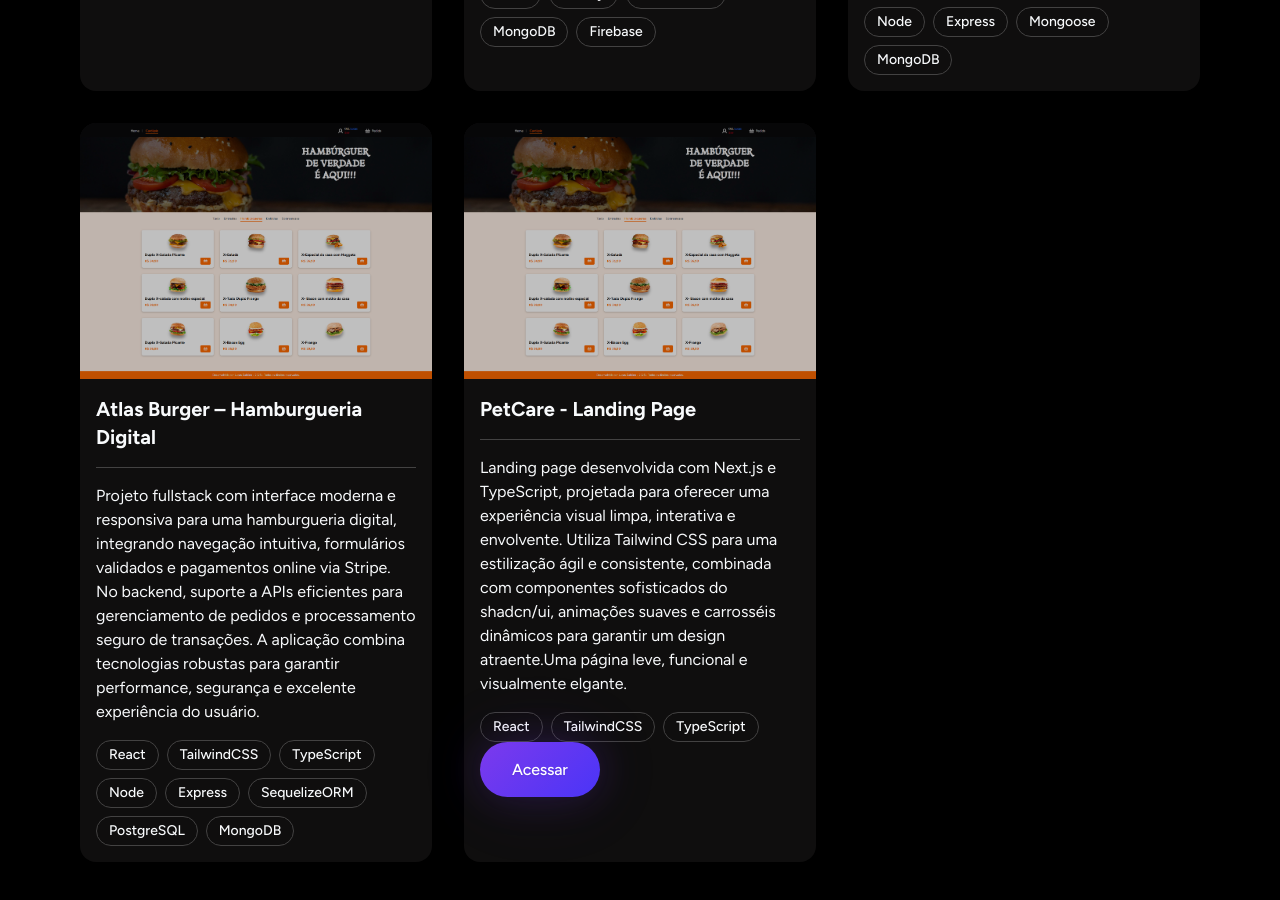
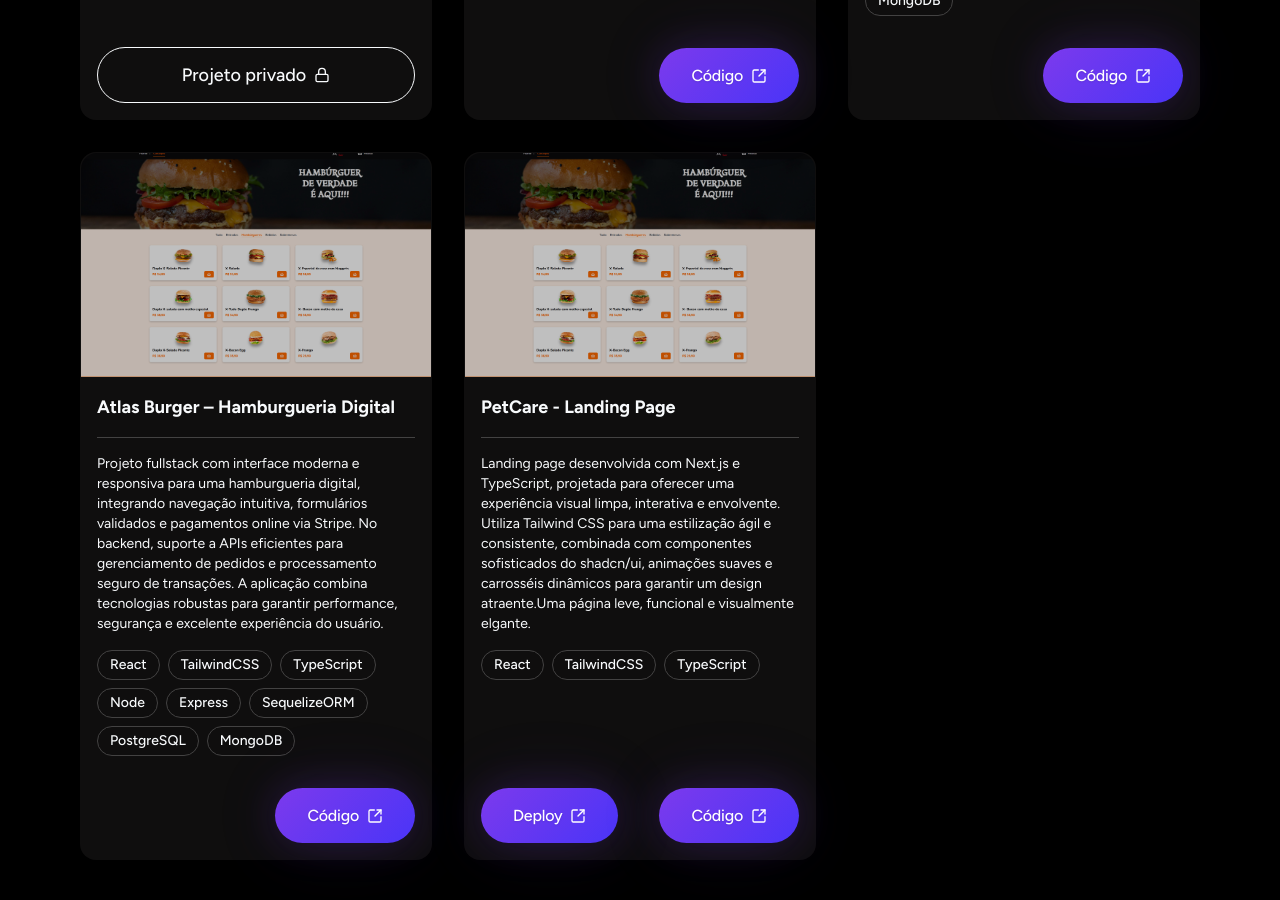
Before and after one commit to lucasfgaldinos/meu-portfolio, a React (Vite) app: page / in a window 1280 px wide. Shown: the part 2120-3020 px from the top of the page. Built offline with nearby package versions, Linux system fonts and the light colour scheme.

Commit message:
Finalizacao do ProjectCard component

```diff
--- a/src/components/ProjectCard/index.tsx
+++ b/src/components/ProjectCard/index.tsx
@@ -1,3 +1,4 @@
+import { Lock, SquareArrowOutUpRight } from "lucide-react";
 import type { Projects } from "../../types/projects";
 import { HighlightButton } from "../HighlightButton";
 import { SkillCard } from "../SkillCard";
@@ -10,21 +11,21 @@ export function ProjectCard({
 	technologies,
 }: Projects) {
 	return (
-		<div className="max-w-md rounded-2xl flex flex-col bg-bg-card shadow-lg">
-			<div className="w-full relative overflow-hidden">
+		<div className="max-w-md rounded-2xl flex flex-col bg-bg-card hover:shadow-[0_0_12px_#7c3aed] hover:border-indigo-800 border border-transparent transition-all duration-200 ease-in-out">
+			<div className="h-56 w-full relative overflow-hidden">
 				<img
-					className="w-full h-64 object-cover rounded-t-2xl brightness-75"
+					className="w-full h-56 object-cover rounded-t-2xl brightness-75"
 					src={banner}
 					alt={`Banner do projeto.`}
 				/>
 			</div>
-			<div className="p-2 md:p-4 flex flex-col justify-between">
+			<div className="p-2 md:p-4 flex flex-col flex-1">
 				<div>
-					<strong className="text-base md:text-xl">{title}</strong>
+					<strong className="text-base lg:text-lg">{title}</strong>
 
 					<hr className="mt-4 text-neutral" />
 
-					<p className="text-xs md:text-base mt-4">{description}</p>
+					<p className="text-xs md:text-sm mt-4">{description}</p>
 
 					<div className="flex flex-wrap gap-2 mt-4">
 						{technologies.map((t) => (
@@ -33,9 +34,33 @@ export function ProjectCard({
 					</div>
 				</div>
 
-				<div className="flex items-center justify-between">
-					{links.deploy && links.repository ? (
-						<HighlightButton>Acessar</HighlightButton>
+				<div className="flex items-end justify-between mt-8 flex-1">
+					<div>
+						{links.deploy ? (
+							<a href={links.deploy} target="_blank" rel="noopener noreferrer">
+								<HighlightButton>
+									Deploy <SquareArrowOutUpRight size={16} />
+								</HighlightButton>
+							</a>
+						) : undefined}
+					</div>
+
+					{links.repository ? (
+						<a
+							href={links.repository}
+							target="_blank"
+							rel="noopener noreferrer"
+						>
+							<HighlightButton>
+								Código <SquareArrowOutUpRight size={16} />
+							</HighlightButton>
+						</a>
+					) : undefined}
+
+					{!links.deploy && !links.repository ? (
+						<div className="flex items-center justify-center gap-2 text-light font-medium text-lg border border-light rounded-full w-full h-14">
+							Projeto privado <Lock size={16} />
+						</div>
 					) : undefined}
 				</div>
 			</div>
```
